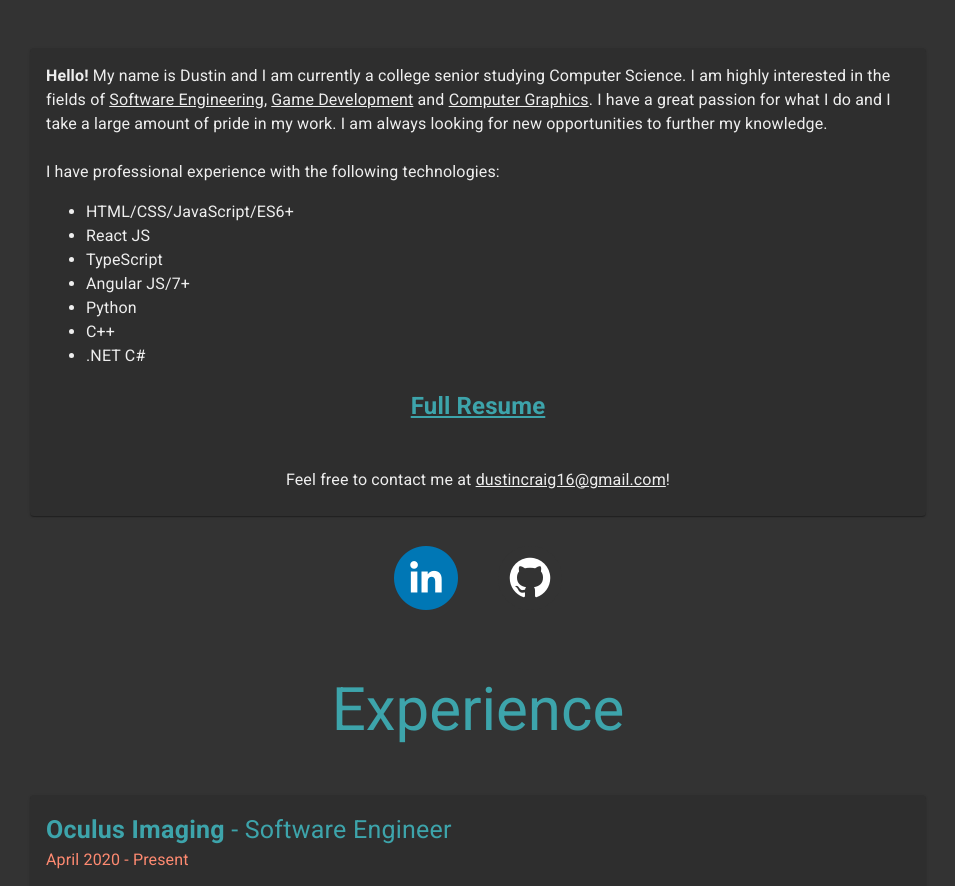
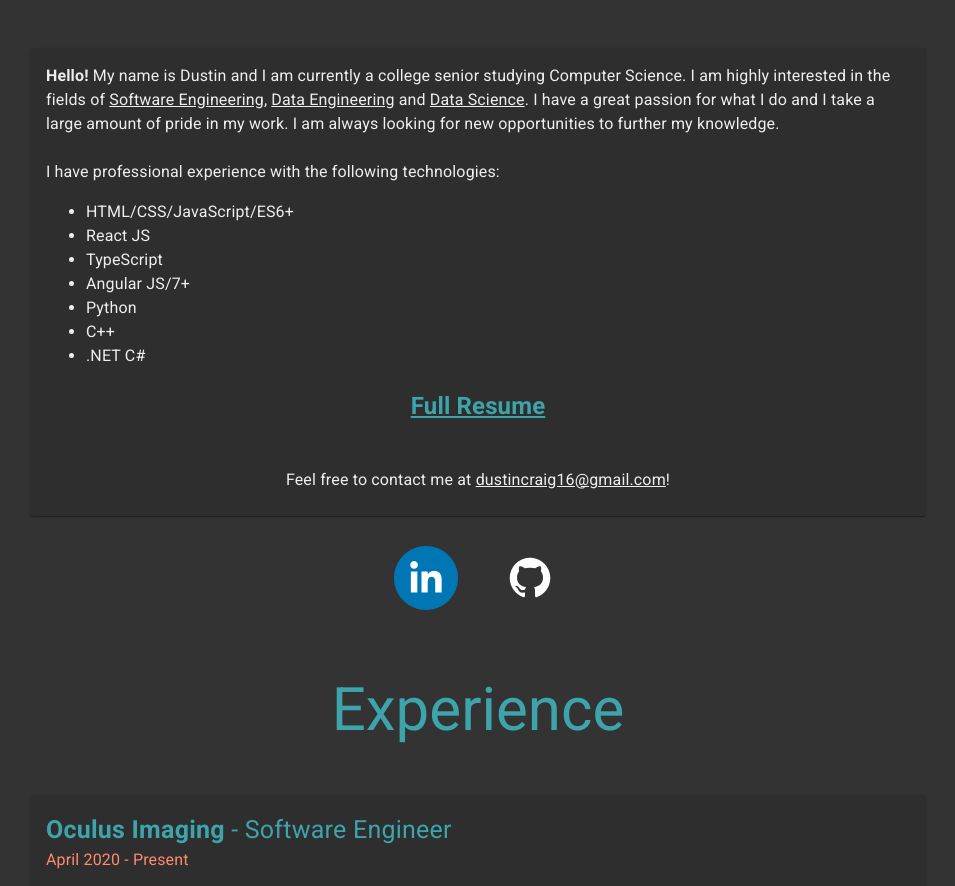
Before and after one commit to DustinCraig/home, a React (Create React App) app: page / in a window 1280 px wide. Shown: the part 1311-2197 px from the top of the page, without its empty margins (162-1117 px from the left). Built offline with nearby package versions, Linux system fonts and the light colour scheme.

Commit message:
Updated about

```diff
--- a/src/components/about/index.jsx
+++ b/src/components/about/index.jsx
@@ -64,9 +64,9 @@ export default function About() {
               <Typography paragraph>
                 <b>Hello!</b> My name is Dustin and I am currently a college
                 senior studying Computer Science. I am highly interested in the
-                fields of <u>Software Engineering</u>, <u>Game Development</u>{' '}
-                and <u>Computer Graphics</u>. I have a great passion for what I
-                do and I take a large amount of pride in my work. I am always
+                fields of <u>Software Engineering</u>, <u>Data Engineering</u>{' '}
+                and <u>Data Science</u>. I have a great passion for what I do
+                and I take a large amount of pride in my work. I am always
                 looking for new opportunities to further my knowledge.
                 <br />
                 <br />I have professional experience with the following
```
